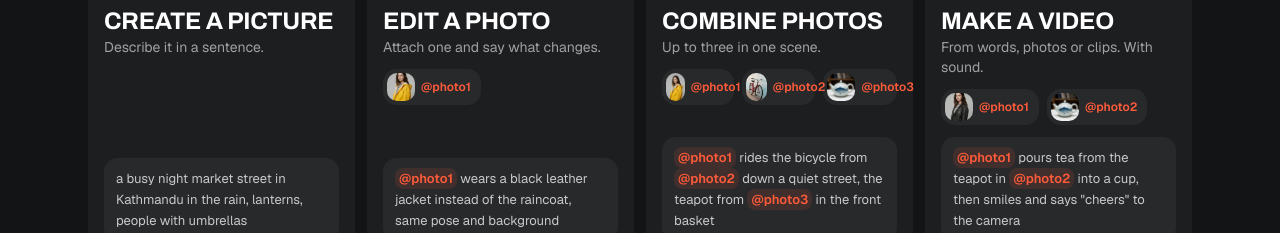
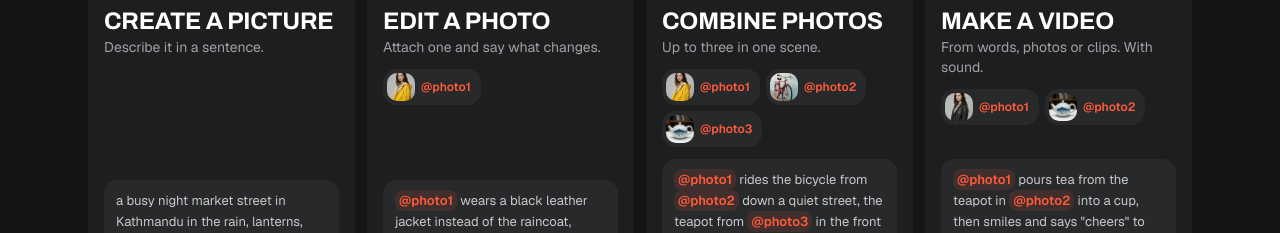
Before and after one commit to sm079/unnoodle, a Next.js app in the folder apps/web/: page / in a window 1280 px wide. Shown: the part 1362-1595 px from the top of the page. Built offline with nearby package versions, Linux system fonts and the light colour scheme.

Commit message:
fix(web): wrap the attachment chips on landing feature cards
Three chips are wider than a feature card, so Combine photos ran its
@photo3 chip past the card's edge. The row now wraps.

```diff
--- a/apps/web/src/components/landing/landing.tsx
+++ b/apps/web/src/components/landing/landing.tsx
@@ -173,7 +173,7 @@ type Input = { src: string; handle: string; alt: string };
 
 function Inputs({ items }: { items: Input[] }) {
   return (
-    <ul className="flex gap-2" aria-label="Attached">
+    <ul className="flex flex-wrap gap-1.5" aria-label="Attached">
       {items.map(item => (
         <li key={item.handle} className="flex items-center gap-1.5 rounded-xl bg-white/[0.05] py-1 pr-2.5 pl-1">
           <Image src={item.src} alt={item.alt} width={64} height={64} className="size-7 rounded-lg object-cover" />
```
